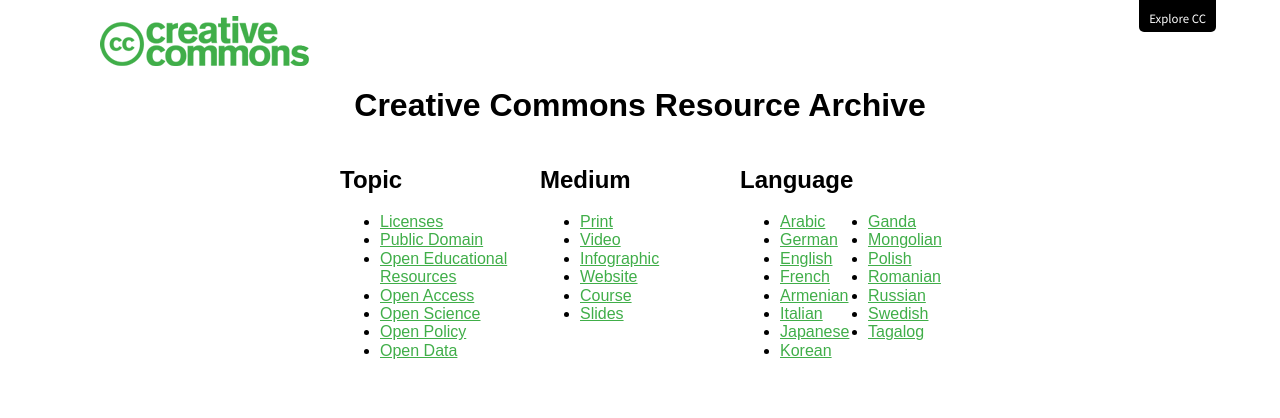
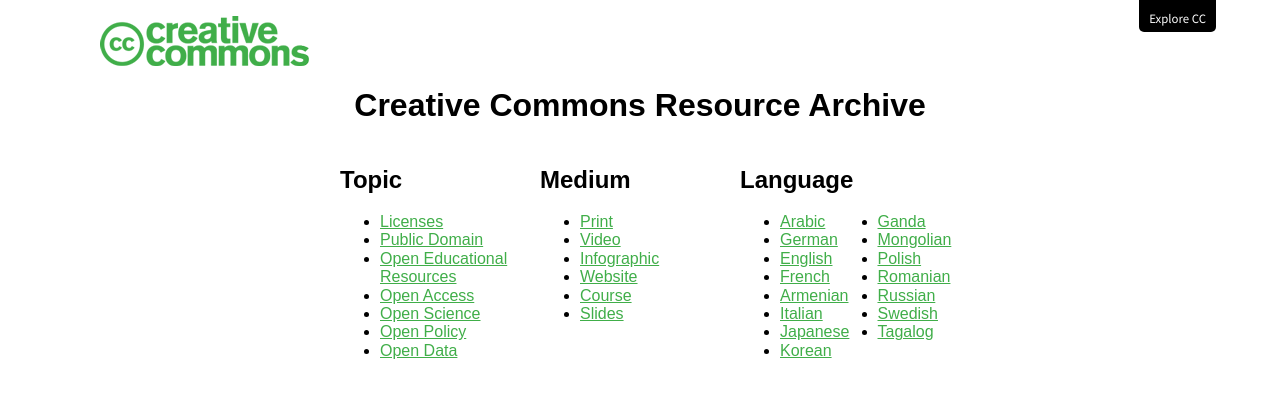
Before and after one commit to creativecommons/cc-resource-archive, a Jekyll site: the page built from docs/index.html, in a window 1280 px wide. Shown: the top 418 px of the page. Built offline with Jekyll 4.4.1, drawn with Linux system fonts in a browser that asks for light colours; nearby versions of some CDN libraries; library files that are not in the unit come from our copies; grey boxes are pictures that could not be loaded.

Commit message:
Fixed overlapping text on languages list

```diff
--- a/docs/index.html
+++ b/docs/index.html
@@ -25,7 +25,7 @@
 
 <div class="resourcenav resourcenavstatic">
 <h2>Language</h2>
-<ul style="columns: 2;">
+<ul style="columns: 2; column-gap: 35px;">
 	{% for language in site.data.languages %}
 		<li><a href="/all?&language={{ language.string }}">{{ language.name}}</a></li>
 	{% endfor %}
```
